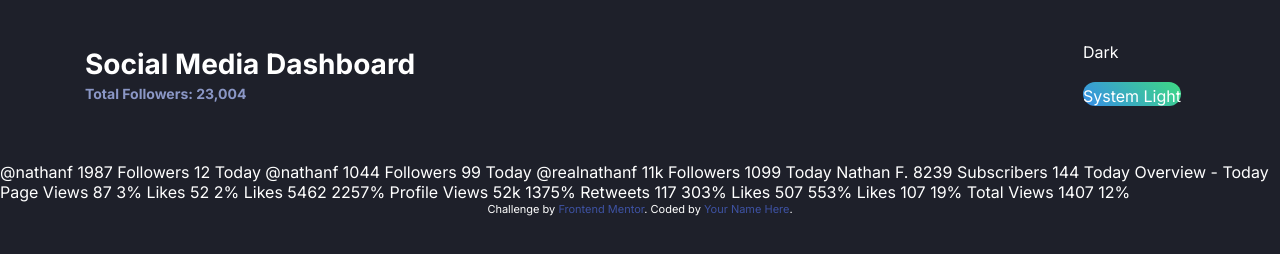
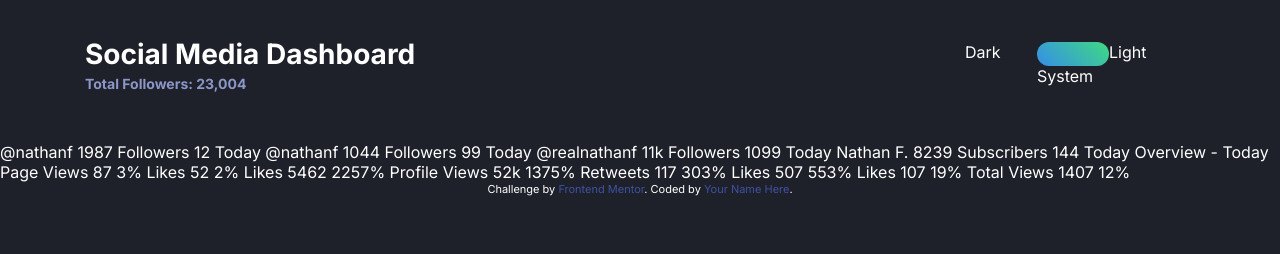
Before and after one commit to anderutan/social-media-dashboard, a website: page index.html in a window 1280 px wide. Drawn offline with Linux system fonts and the light colour scheme.

Commit message:
update toggle button
label 'Dark' on left, label 'System' on bottom center, label 'light' on right and toggle button at top center

```diff
--- a/app/scss/components/toggle.scss
+++ b/app/scss/components/toggle.scss
@@ -1,10 +1,28 @@
 @use '../util/' as *;
 
 .toggle {
+  display: grid;
+  grid-template-columns: repeat(3, 1fr);
   border: none;
+
+  label {
+    &[for='dark'] {
+      grid-column: 1/2;
+    }
+    &[for='system'] {
+      grid-column: 2/3;
+      grid-row: 2/3;
+    }
+    &[for='light'] {
+      grid-column: 3/4;
+    }
+  }
 
   &__wrapper {
     height: rem(24);
+    grid-column: 2/3;
+    grid-row: 1/2;
+    position: relative;
   }
 
   input[type='radio'] {
@@ -14,6 +32,9 @@
   &__background {
     display: block;
     height: 100%;
+    position: absolute;
+    width: 100%;
+    top: 0;
     border-radius: rem(12);
     background: linear-gradient(
       225deg,
@@ -28,7 +49,4 @@
     border-radius: 50%;
     background-color: var(-toggle);
   }
-
-  label {
-  }
 }
--- a/index.html
+++ b/index.html
@@ -48,6 +48,8 @@
         role="radiogroup"
       >
         <label for="dark">Dark</label>
+        <label for="system">System</label>
+        <label for="light">Light</label>
         <div class="toggle__wrapper">
           <input type="radio" name="theme" id="dark" />
           <input type="radio" name="theme" id="system" checked />
@@ -55,8 +57,6 @@
           <span aria-hidden="true" class="toggle__background"></span>
           <span aria-hidden="true" class="toggle__button"></span>
         </div>
-        <label for="dark">System</label>
-        <label for="light">Light</label>
       </fieldset>
     </header>
     <main>
```
Also changed, not shown: dist/style.css, 1 other file.
